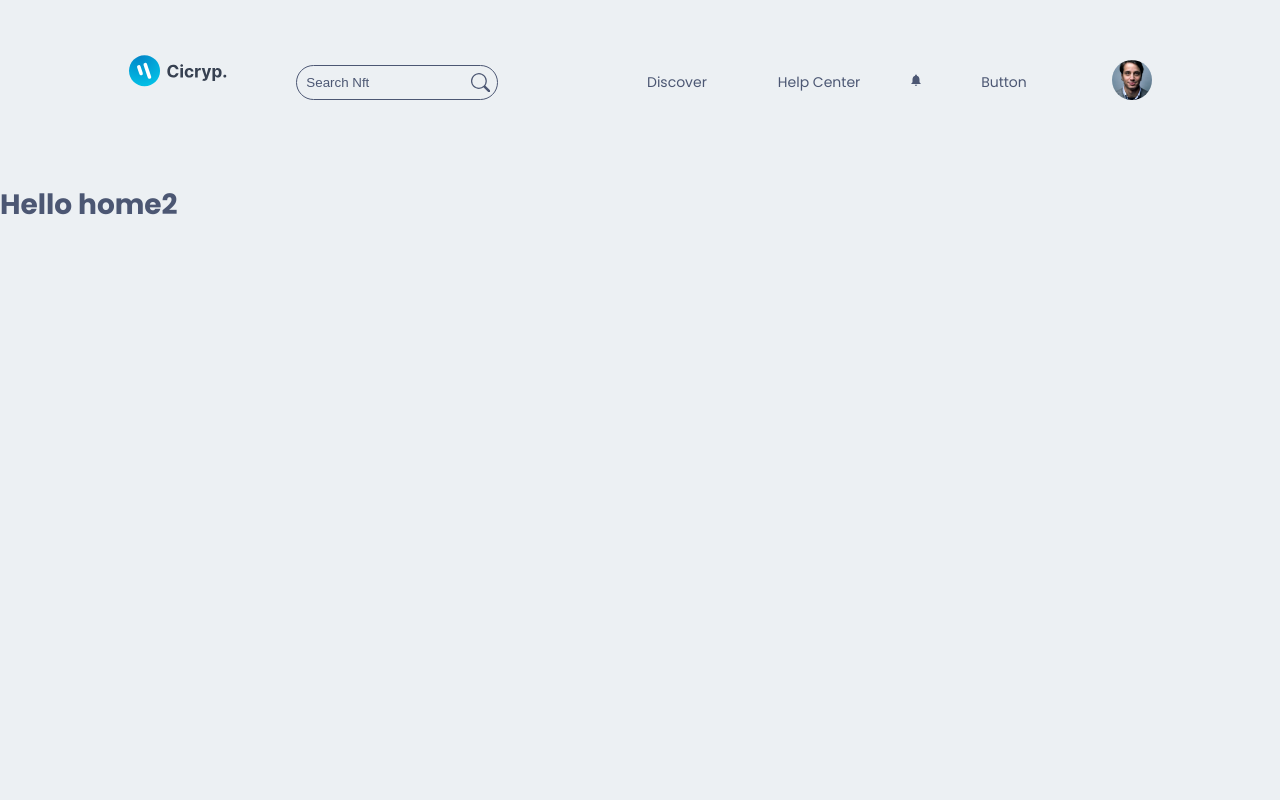
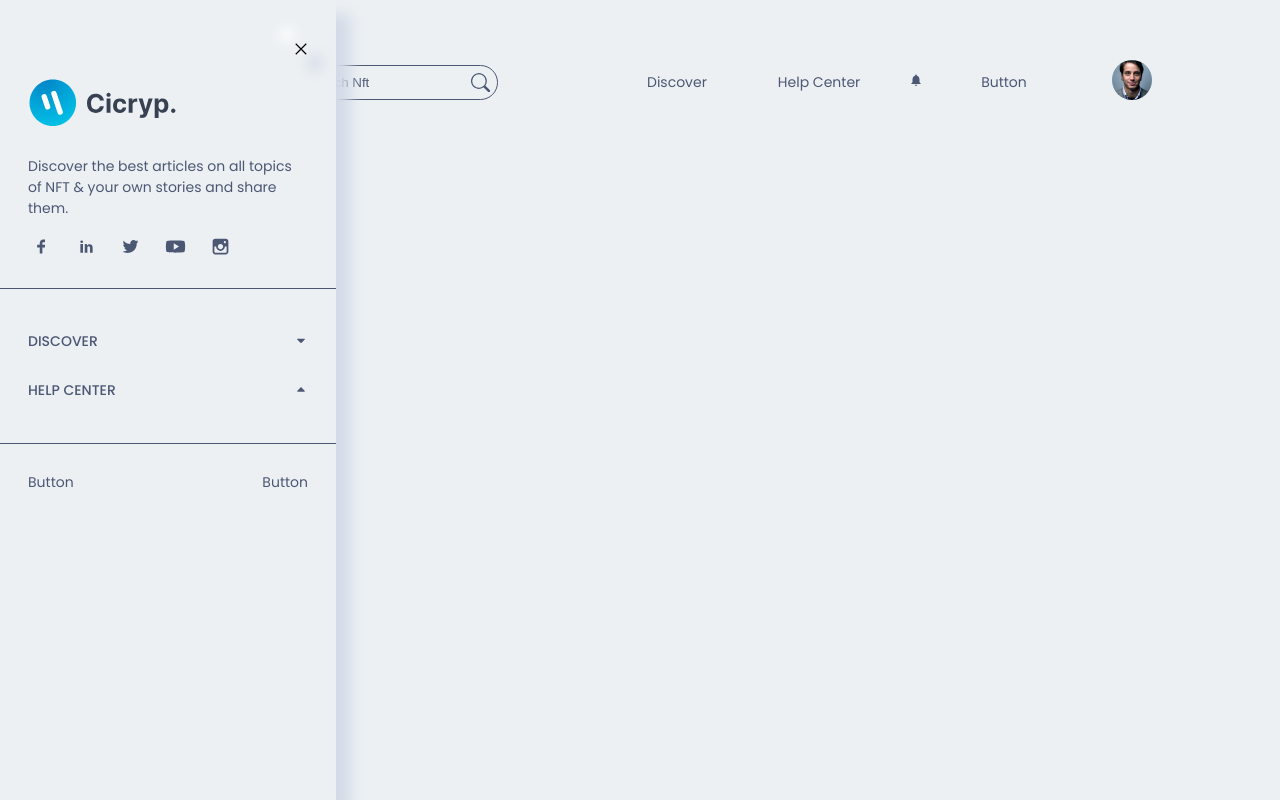
Before and after one commit to shisukeUrahara/web3-nft-marketplace, a Next.js app in the folder client/: page / in a window 1280 px wide. Built offline with nearby package versions, Linux system fonts and the light colour scheme.

Commit message:
styled sidebar component

```diff
--- a/client/src/components/Navbar/Navbar.jsx
+++ b/client/src/components/Navbar/Navbar.jsx
@@ -121,7 +121,7 @@ const Navbar = () => {
             </div>
 
             {
-                openSidebar && <div className={Style.sideBar}>
+                !openSidebar && <div className={Style.sideBar}>
                     <Sidebar setOpenSideMenu={setOpenSidebar} />
                 </div>
             }
--- a/client/src/components/Navbar/Navbar.module.css
+++ b/client/src/components/Navbar/Navbar.module.css
@@ -120,7 +120,7 @@
     box-shadow: var(--box-shadow);
     height: 100vh;
     overflow-y: auto;
-    display: none;
+    /* display: none; */
     z-index: 11111;
 }
 
--- a/client/src/components/Navbar/Sidebar/Sidebar.jsx
+++ b/client/src/components/Navbar/Sidebar/Sidebar.jsx
@@ -11,7 +11,7 @@ import {
     TiArrowSortedDown,
     TiArrowSortedUp
 } from 'react-icons/ti';
-import Style from './SideBar.module.css';
+import Style from './Sidebar.module.css';
 import images from '../../../img';
 import { Button } from '../..';
 
--- a/client/src/components/Navbar/Sidebar/Sidebar.module.css
+++ b/client/src/components/Navbar/Sidebar/Sidebar.module.css
@@ -0,0 +1,67 @@
+.sideBar_box{
+    padding:2rem;
+    border-bottom: 1px solid var(--icons-color);
+    background-color:  var(--main-bg-color);
+}
+
+.sideBar_closeBtn{
+    position: absolute;
+    top:3rem;
+    right: 2rem;
+    transition: all 0.2s ease-in-out;
+    cursor:pointer;
+    box-shadow: var(--box-shadow);
+}
+
+.sideBar_closeBtn:hover{
+    transform: rotate(45deg);
+}
+
+.sideBar_box p{
+    margin-top: -2rem;
+}
+
+.sideBar_social{
+    display: flex;
+    gap:1.3rem;
+    font-size: 1.5rem;
+    align-items: center;
+}
+
+.sideBar_social a{
+    padding: 0.2rem;
+    border-radius: 50%;
+    transition: all 0.3s ease-in;
+    display: grid;
+}
+
+.sideBar_social a:hover{
+    background-color: var(--icons-color);
+    color:var(--shadow-dark-color);
+    box-shadow:1px solid var(--icons-color);
+}
+
+.sideBar_menu{
+    padding: 2rem;
+    text-transform: uppercase;
+    font-weight: 500;
+    border-bottom: 1px solid var(--icons-color);
+}
+
+.sideBar_menu_box {
+    display: flex;
+    justify-content: space-between;
+    align-items: center;
+    cursor: pointer;
+}
+
+.sideBar_discover{
+    padding-inline: 1rem;
+}
+
+.sideBar_button{
+    padding: 2rem;
+    display: flex;
+    align-items: center;
+    justify-content: space-between;
+}
```
